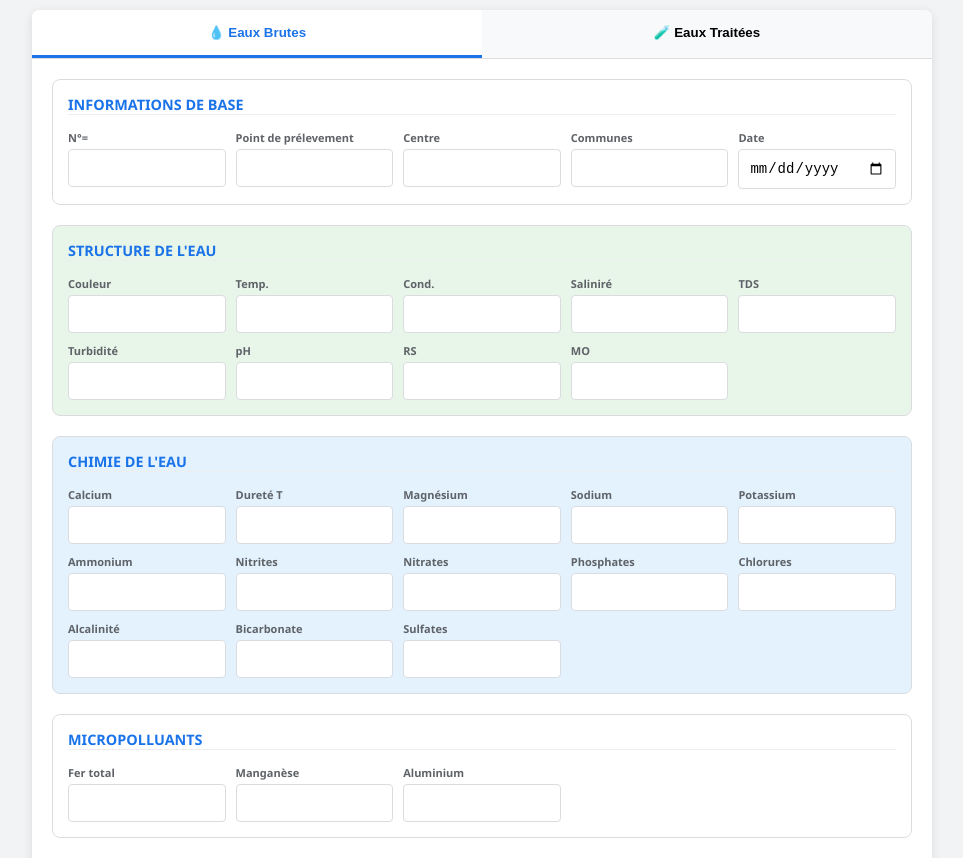
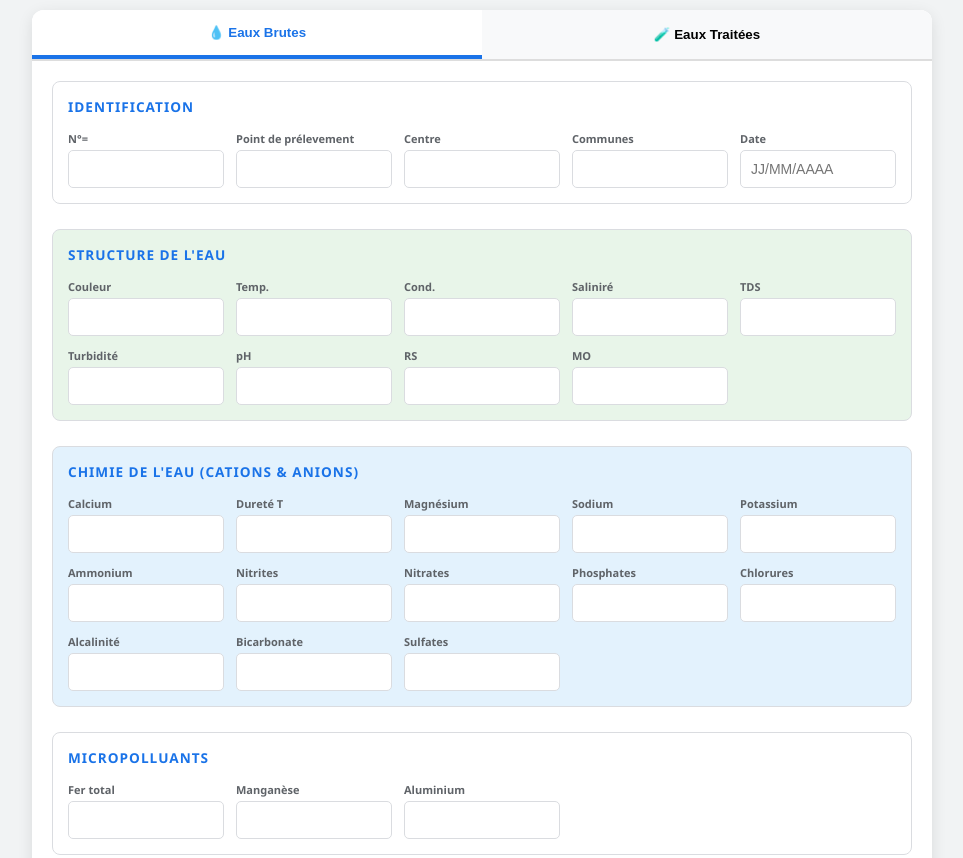
Before and after one commit to hamsite1/Water, a plain HTML site: page index.html in a window 1280 px wide. Shown: the top 858 px of the page, without its empty margins (158-1121 px from the left). Drawn offline with Linux system fonts and the light colour scheme.

Commit message:
Update indexV2.html

```diff
--- a/index.html
+++ b/index.html
@@ -5,26 +5,26 @@
     <meta name="viewport" content="width=device-width, initial-scale=1.0">
     <title>Saisie Résultats Physico-Chimique 2025</title>
     <style>
-        :root { --primary: #1a73e8; --brutes: #e8f5e9; --traitees: #e3f2fd; }
+        :root { --primary: #1a73e8; --bg-brutes: #e8f5e9; --bg-traitees: #e3f2fd; }
         body { font-family: 'Segoe UI', sans-serif; background: #f1f3f4; margin: 0; padding: 10px; }
-        .container { max-width: 900px; margin: auto; background: white; border-radius: 8px; box-shadow: 0 2px 10px rgba(0,0,0,0.1); overflow: hidden; }
+        .container { max-width: 900px; margin: auto; background: white; border-radius: 12px; box-shadow: 0 4px 15px rgba(0,0,0,0.1); overflow: hidden; }
 
-        .tabs { display: flex; background: #fff; border-bottom: 1px solid #ddd; }
-        .tab-btn { flex: 1; padding: 15px; border: none; background: #f8f9fa; cursor: pointer; font-weight: bold; border-bottom: 3px solid transparent; }
-        .tab-btn.active { border-bottom-color: var(--primary); background: white; color: var(--primary); }
+        .tabs { display: flex; background: #fff; border-bottom: 2px solid #ddd; }
+        .tab-btn { flex: 1; padding: 15px; border: none; background: #f8f9fa; cursor: pointer; font-weight: bold; transition: 0.3s; }
+        .tab-btn.active { border-bottom: 4px solid var(--primary); background: white; color: var(--primary); }
 
         form { padding: 20px; }
-        .section { margin-bottom: 20px; border: 1px solid #dadce0; border-radius: 8px; padding: 15px; }
-        .section-title { font-weight: bold; color: var(--primary); margin-bottom: 15px; display: block; font-size: 0.9rem; text-transform: uppercase; border-bottom: 1px solid #eee; }
+        .section { margin-bottom: 25px; border: 1px solid #dadce0; border-radius: 8px; padding: 15px; position: relative; }
+        .section-title { font-weight: bold; color: var(--primary); margin-bottom: 15px; display: block; font-size: 0.85rem; text-transform: uppercase; letter-spacing: 1px; }
 
-        .grid { display: grid; grid-template-columns: repeat(auto-fill, minmax(130px, 1fr)); gap: 10px; }
+        .grid { display: grid; grid-template-columns: repeat(auto-fill, minmax(140px, 1fr)); gap: 12px; }
         .field { display: flex; flex-direction: column; }
-        label { font-size: 11px; font-weight: 600; color: #5f6368; margin-bottom: 4px; }
-        input { padding: 10px; border: 1px solid #dadce0; border-radius: 4px; font-size: 14px; }
+        label { font-size: 11px; font-weight: 700; color: #5f6368; margin-bottom: 4px; }
+        input { padding: 10px; border: 1px solid #dadce0; border-radius: 5px; font-size: 14px; }
         input:focus { border-color: var(--primary); outline: none; box-shadow: 0 0 0 2px rgba(26,115,232,0.2); }
 
-        .submit-btn { width: 100%; padding: 16px; background: #188038; color: white; border: none; border-radius: 8px; font-size: 1.1rem; font-weight: bold; cursor: pointer; margin-top: 20px; }
-        #status { text-align: center; padding: 15px; margin-top: 10px; border-radius: 5px; display: none; font-weight: bold; }
+        .submit-btn { width: 100%; padding: 18px; background: #188038; color: white; border: none; border-radius: 8px; font-size: 1.1rem; font-weight: bold; cursor: pointer; margin-top: 20px; box-shadow: 0 4px 6px rgba(0,0,0,0.1); }
+        #status { text-align: center; padding: 15px; margin-top: 15px; border-radius: 5px; display: none; font-weight: bold; }
     </style>
 </head>
 <body>
@@ -39,17 +39,17 @@
         <input type="hidden" name="sheet" id="sheetInput" value="Brutes">
 
         <div class="section">
-            <span class="section-title">Informations de Base</span>
+            <span class="section-title">Identification</span>
             <div class="grid">
                 <div class="field"><label>N°=</label><input type="text" name="N°=" required></div>
                 <div class="field"><label>Point de prélevement</label><input type="text" name="Point de prélevement"></div>
                 <div class="field"><label>Centre</label><input type="text" name="Centre"></div>
                 <div class="field"><label>Communes</label><input type="text" name="Communes"></div>
-                <div class="field"><label>Date</label><input type="date" name="Date"></div>
+                <div class="field"><label>Date</label><input type="text" name="Date" placeholder="JJ/MM/AAAA"></div>
             </div>
         </div>
 
-        <div class="section" style="background: var(--brutes);">
+        <div class="section" style="background: var(--bg-brutes);">
             <span class="section-title">Structure de l'eau</span>
             <div class="grid">
                 <div class="field"><label>Couleur</label><input type="text" name="Couleur"></div>
@@ -64,8 +64,8 @@
             </div>
         </div>
 
-        <div class="section" style="background: var(--traitees);">
-            <span class="section-title">Chimie de l'eau</span>
+        <div class="section" style="background: var(--bg-traitees);">
+            <span class="section-title">Chimie de l'eau (Cations & Anions)</span>
             <div class="grid">
                 <div class="field"><label>Calcium</label><input type="number" step="0.1" name="Calcium"></div>
                 <div class="field"><label>Dureté T</label><input type="number" step="0.1" name="Dureté T"></div>
@@ -76,7 +76,7 @@
                 <div class="field"><label>Nitrites</label><input type="number" step="0.001" name="Nitrites"></div>
                 <div class="field"><label>Nitrates</label><input type="number" step="0.1" name="Nitrates"></div>
                 <div class="field"><label>Phosphates</label><input type="number" step="0.01" name="Phosphates"></div>
-                <div class="field"><label>Chlorures</label><input type="number" step="1" name="Chlorures"></div>
+                <div class="field"><label>Chlorures</label><input type="number" name="Chlorures"></div>
                 <div class="field"><label>Alcalinité</label><input type="number" step="0.1" name="Alcalinité"></div>
                 <div class="field"><label>Bicarbonate</label><input type="number" step="0.1" name="Bicarbonate"></div>
                 <div class="field"><label>Sulfates</label><input type="number" step="0.1" name="Sulfates"></div>
@@ -116,7 +116,7 @@
         btn.disabled = true;
         status.style.display = 'block';
         status.style.background = '#e8f0fe';
-        status.innerText = 'Synchronisation en cours...';
+        status.innerText = 'Synchronisation avec ' + sheet + '...';
 
         const formData = new FormData(e.target);
         const data = Object.fromEntries(formData.entries());
@@ -131,12 +131,12 @@
 
             if(response.ok) {
                 status.style.background = '#d4edda';
-                status.innerText = 'Données ajoutées avec succès ✅';
+                status.innerText = 'Données ajoutées avec succès dans ' + sheet + ' ✅';
                 e.target.reset();
             } else { throw new Error(); }
         } catch (err) {
             status.style.background = '#f8d7da';
-            status.innerText = 'Erreur: Vérifiez la connexion ❌';
+            status.innerText = 'Erreur de connexion ! ❌';
         } finally {
             btn.disabled = false;
         }
```
